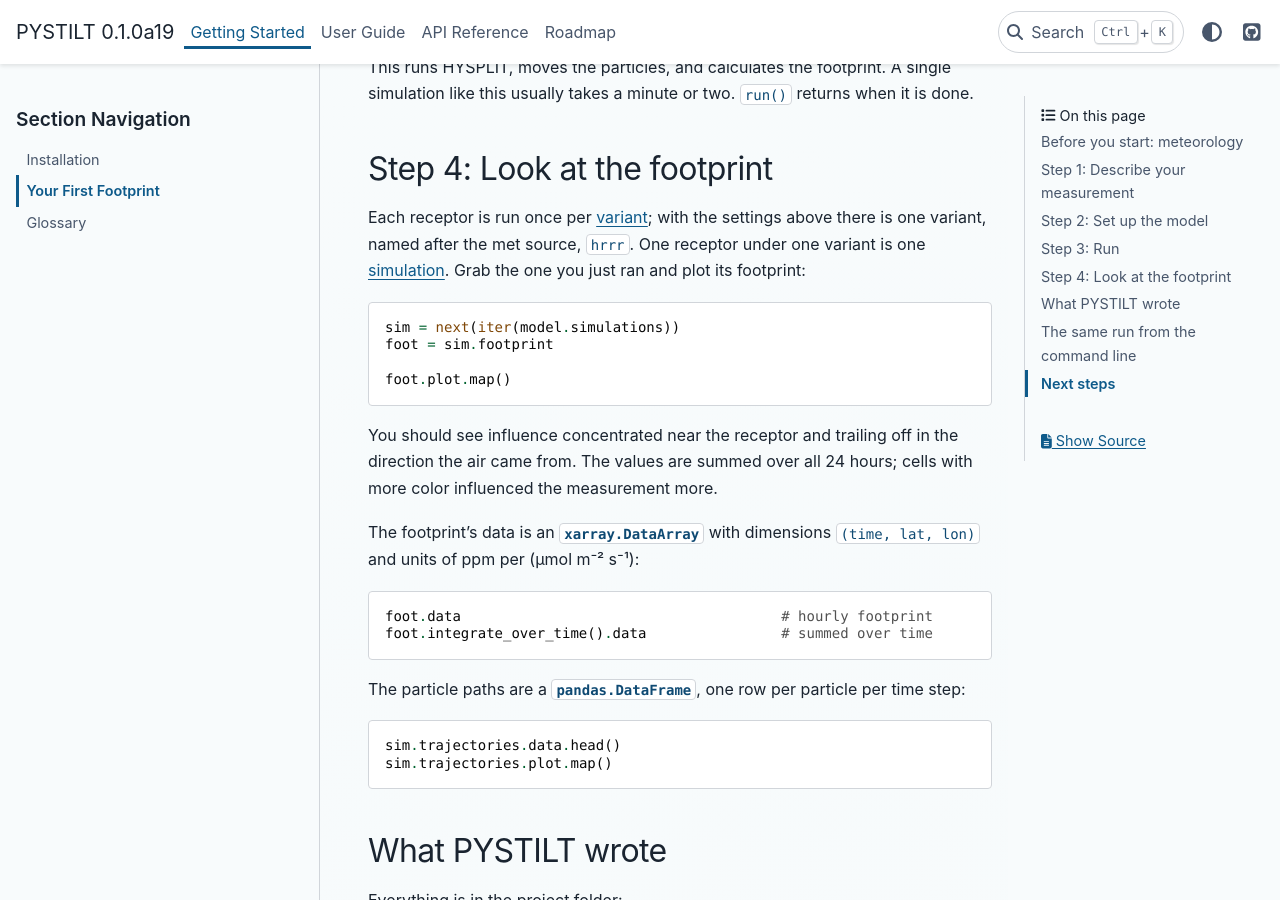
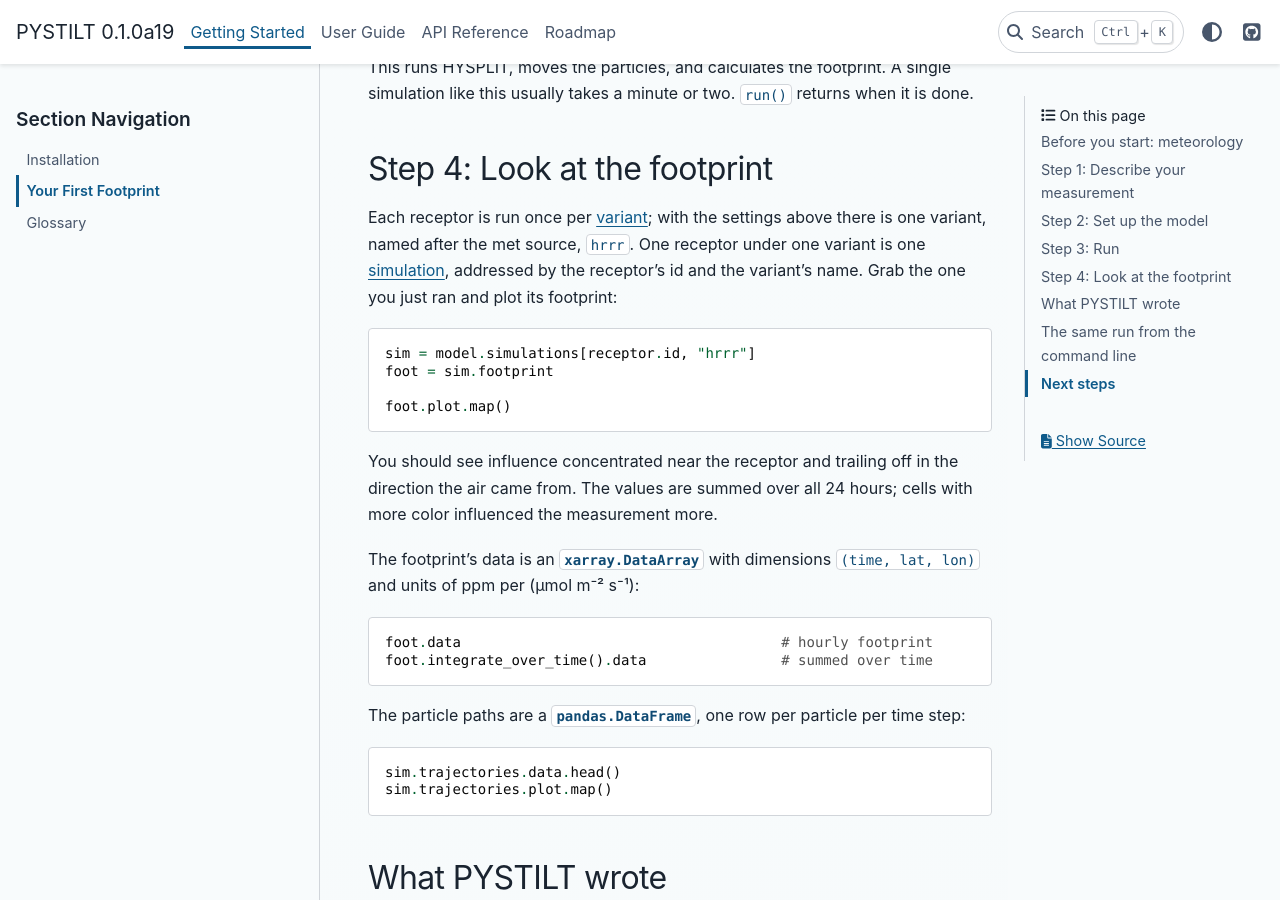
Before and after one commit to fbirds5230/runtraj, a Sphinx documentation site: the page built from docs/getting_started/quickstart.rst, in a window 1280 px wide and 900 px high, scrolled down 2531 px. Built offline with Sphinx 7.4.7 and the PyData theme 0.15.4, drawn with Linux system fonts in a browser that asks for light colours; pages that are not in the unit, such as notebooks, are missing from menus.

Commit message:
docs: fix stale examples and wording after variants
The transforms guide called generate_footprint with a footprint name that
no longer exists. Workers and Slurm chunk files hold receptor ids, not
simulation ids. A geometry-derived grid is kept in the record and the
footprint file, not written back into config.yaml, which PYSTILT never
rewrites. The quickstart addresses a simulation by receptor id and variant.
The STILT-R page maps run_trajec, run_foot, simulation_id and per-receptor
ziscale, and says settings are frozen once run. The changelog describes
the layout change for projects made with earlier versions.

```diff
--- a/docs/getting_started/quickstart.rst
+++ b/docs/getting_started/quickstart.rst
@@ -121,12 +121,12 @@ Step 4: Look at the footprint
 
 Each receptor is run once per :term:`variant`; with the settings above
 there is one variant, named after the met source, ``hrrr``. One receptor
-under one variant is one :term:`simulation`. Grab the one you just ran and
-plot its footprint:
+under one variant is one :term:`simulation`, addressed by the receptor's id
+and the variant's name. Grab the one you just ran and plot its footprint:
 
 .. code-block:: python
 
-   sim = next(iter(model.simulations))
+   sim = model.simulations[receptor.id, "hrrr"]
    foot = sim.footprint
 
    foot.plot.map()
--- a/docs/guides/execution/slurm.rst
+++ b/docs/guides/execution/slurm.rst
@@ -89,11 +89,12 @@ submission never overwrites an earlier one's chunks or logs:
 .. code-block:: text
 
    my_project/
-     chunks/<date_time>/task_0.txt, task_1.txt, ...   # simulation IDs for each task
+     chunks/<date_time>/task_0.txt, task_1.txt, ...   # receptor ids for each task
      slurm/submit_<date_time>.sh                      # the script given to sbatch
      slurm/logs/<date_time>/0.out, 0.err, ...         # output from each task
 
-Each array task runs ``stilt push-worker`` on its ``task_N.txt`` list. If a
+Each array task runs ``stilt push-worker`` on its ``task_N.txt`` list, running
+every variant of each receptor in it. If a
 task fails, look in ``slurm/logs/<date_time>/`` for task-level problems (for example, the
 environment not activating) and in each simulation's ``stilt.log`` for
 HYSPLIT problems.
```
